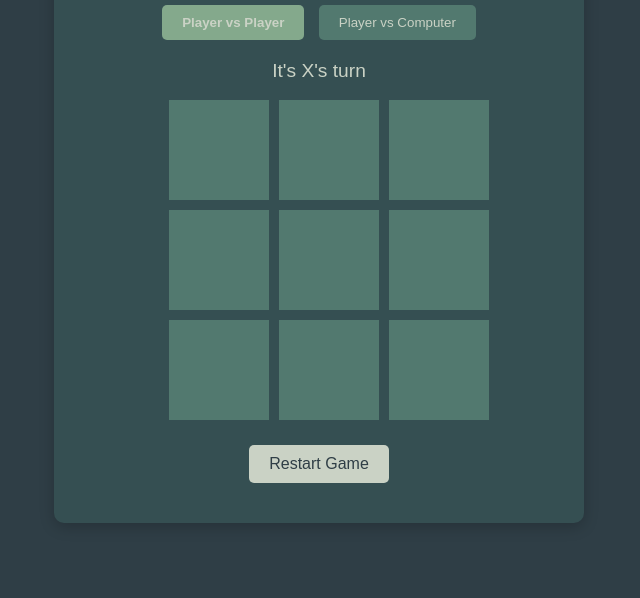
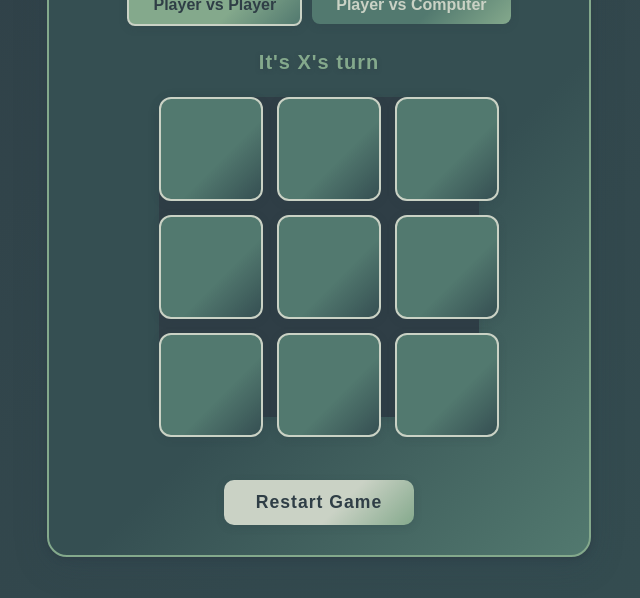
Before and after one commit to somya3819/SCT_WD_3, a plain HTML site: page index.html in a window 1280 px wide. Shown: the part 202-800 px from the top of the page, without its empty margins (321-961 px from the left). Drawn offline with Linux system fonts and the light colour scheme.

Commit message:
another one

```diff
--- a/style.css
+++ b/style.css
@@ -1,105 +1,155 @@
 body {
-    font-family: Arial, sans-serif;
+    font-family: 'Poppins', Arial, sans-serif;
     display: flex;
     justify-content: center;
     align-items: center;
     min-height: 100vh;
     margin: 0;
-    background-color: #2f3e46;
+    background: linear-gradient(135deg, #2f3e46 0%, #354f52 100%);
     color: #cad2c5;
 }
 
  .game-container {
-     background-color: #354f52;
-     padding: 40px;
-     border-radius: 10px;
-     box-shadow: 0 4px 15px rgba(0, 0, 0, 0.2);
+     background: linear-gradient(135deg, #354f52 60%, #52796f 100%);
+     padding: 40px 30px 30px 30px;
+     border-radius: 20px;
+     box-shadow: 0 8px 32px 0 rgba(44, 62, 80, 0.25), 0 1.5px 6px 0 #2f3e46;
      text-align: center;
      width: 90%;
-     max-width: 450px;
+     max-width: 480px;
+     border: 2px solid #84a98c;
+     position: relative;
 }
 
  h1 {
-    font-size: 2.5em;
-    margin-bottom: 20px;
+     font-size: 2.7em;
+     margin-bottom: 25px;
+     letter-spacing: 2px;
+     color: #cad2c5;
+     text-shadow: 0 2px 8px #2f3e46cc;
 }
 
  .game-mode {
-    margin-bottom: 20px;
+     margin-bottom: 25px;
+     display: flex;
+     justify-content: center;
+     align-items: center;
+     gap: 10px;
 }
 
  .game-mode button {
-     padding: 10px 20px;
-     margin: 0 5px;
+     padding: 10px 24px;
      border: none;
-     background-color: #52796f;
+     background: linear-gradient(135deg, #52796f 60%, #84a98c 100%);
      color: #cad2c5;
-     border-radius: 5px;
+     border-radius: 8px;
      cursor: pointer;
-     transition: background-color 0.3s;
+     font-size: 1em;
+     font-weight: 600;
+     box-shadow: 0 2px 8px #2f3e4633;
+     transition: background 0.3s, transform 0.2s;
+     outline: none;
  }
 
  .game-mode button:hover {
-     background-color: #84a98c;
+     background: linear-gradient(135deg, #84a98c 60%, #52796f 100%);
+     transform: translateY(-2px) scale(1.05);
 }
 
  .game-mode button.active {
-     background-color: #84a98c;
+     background: linear-gradient(135deg, #84a98c 60%, #52796f 100%);
      font-weight: bold;
+     color: #2f3e46;
+     border: 2px solid #cad2c5;
+}
+.game-mode select {
+    padding: 8px 16px;
+    border-radius: 8px;
+    border: 2px solid #52796f;
+    background: #cad2c5;
+    color: #2f3e46;
+    font-size: 1em;
+    font-weight: 600;
+    margin-left: 10px;
+    box-shadow: 0 1px 4px #2f3e4633;
+    transition: border 0.3s;
+    outline: none;
+}
+.game-mode select:focus {
+    border: 2px solid #84a98c;
 }
 
  .status-message {
-    font-size: 1.2em;
-    margin-bottom: 20px;
-    height: 20px;
+     font-size: 1.25em;
+     margin-bottom: 22px;
+     height: 24px;
+     color: #84a98c;
+     font-weight: 600;
+     letter-spacing: 1px;
+     text-shadow: 0 1px 4px #2f3e4680;
 }
 
  .game-board {
      display: grid;
      grid-template-columns: repeat(3, 1fr);
-    gap: 10px;
-    width: 300px;
-    height: 300px;
-    margin: 0 auto;
+     gap: 14px;
+     width: 320px;
+     height: 320px;
+     margin: 0 auto 18px auto;
+     background: #2f3e46;
+     border-radius: 16px;
+     box-shadow: 0 2px 12px #2f3e4633;
 }
 
  .cell {
      width: 100px;
      height: 100px;
-     background-color: #52796f;
+     background: linear-gradient(135deg, #52796f 60%, #354f52 100%);
      display: flex;
      justify-content: center;
      align-items: center;
-     font-size: 3em;
+     font-size: 2.em;
      font-weight: bold;
      cursor: pointer;
-     transition: background-color 0.3s;
+     border-radius: 12px;
+     box-shadow: 0 2px 8px #2f3e4633;
+     border: 2px solid #cad2c5;
+     transition: background 0.3s, transform 0.2s, box-shadow 0.2s;
 }
 
  .cell:hover {
-     background-color: #84a98c;
+     background: linear-gradient(135deg, #84a98c 60%, #52796f 100%);
+     transform: scale(1.08);
+     box-shadow: 0 4px 16px #84a98c55;
 }
 
  .cell.x {
      color: #cad2c5;
+     text-shadow: 0 2px 8px #2f3e46cc;
 }
 
  .cell.o {
      color: #84a98c;
+     text-shadow: 0 2px 8px #2f3e46cc;
 }
 
  .restart-btn {
      margin-top: 45px;
-     padding: 10px 20px;
-     font-size: 1em;
+     padding: 12px 32px;
+     font-size: 1.1em;
      border: none;
-     background-color: #cad2c5;
+     background: linear-gradient(135deg, #cad2c5 60%, #84a98c 100%);
      color: #2f3e46;
-     border-radius: 5px;
+     border-radius: 10px;
      cursor: pointer;
-     transition: background-color 0.3s;
+     font-weight: 700;
+     box-shadow: 0 2px 8px #2f3e4633;
+     letter-spacing: 1px;
+     transition: background 0.3s, transform 0.2s;
 }
 
  .restart-btn:hover {
-     background-color: #84a98c;
+     background: linear-gradient(135deg, #84a98c 60%, #cad2c5 100%);
+     transform: scale(1.06);
+     color: #354f52;
 }
```
Lines whose indentation alone changed are shown as unchanged.
